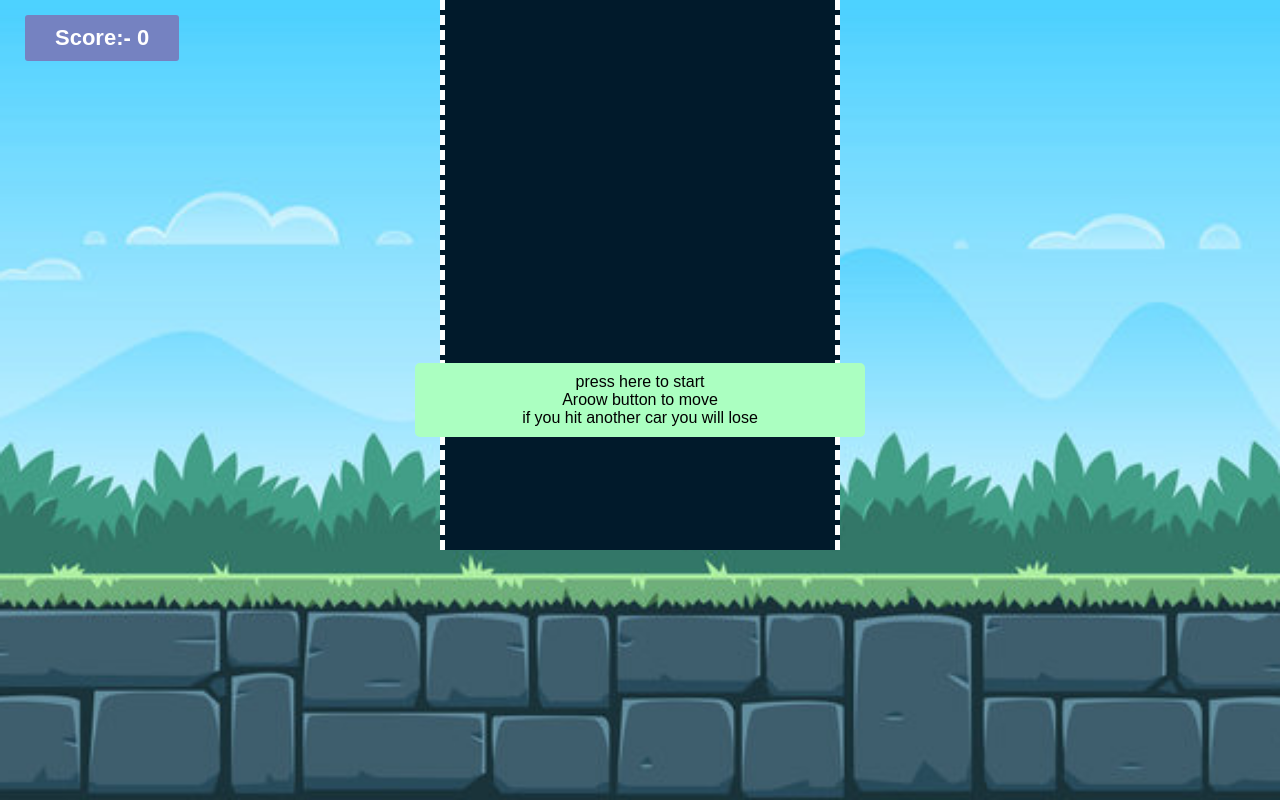
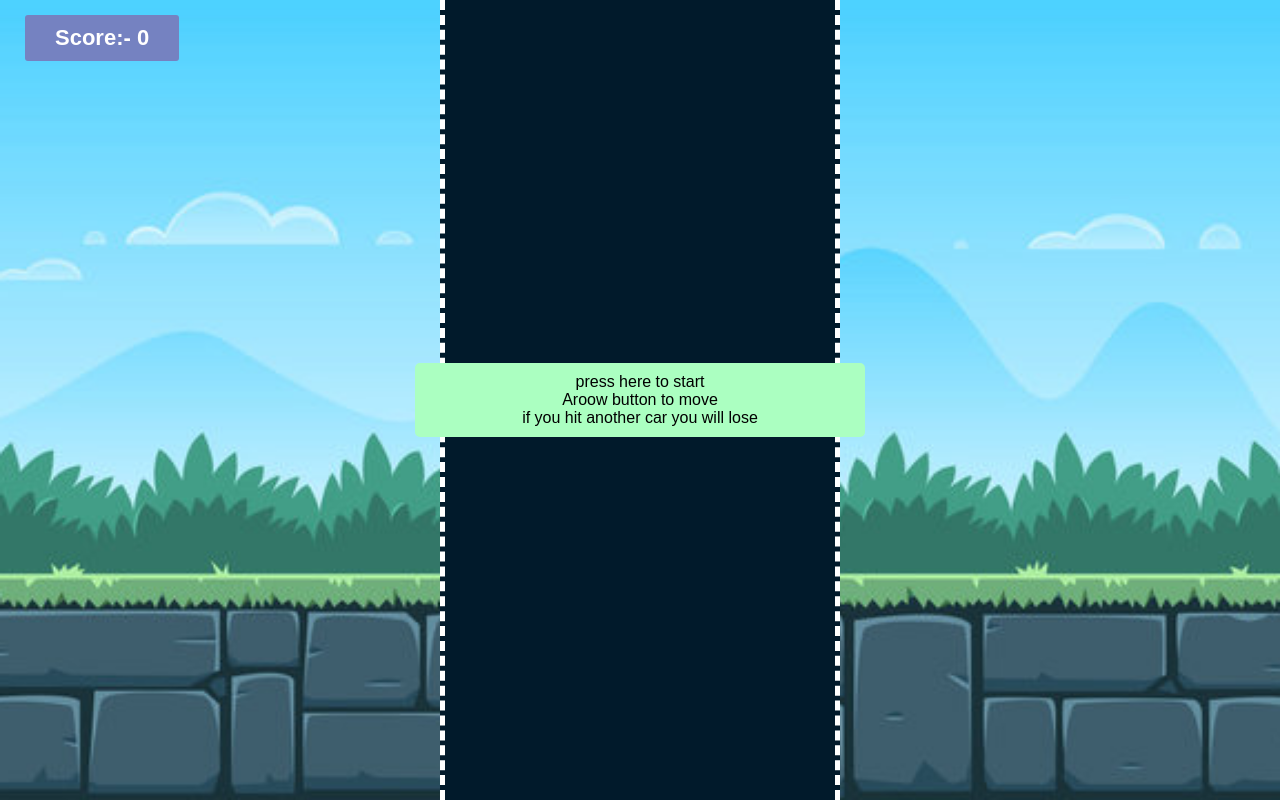
Before and after one commit to sajjad126/car_game.github.io, a plain HTML site: page index.html in a window 1280 px wide. Drawn offline with Linux system fonts and the light colour scheme.

Commit message:
Update car_css.css

```diff
--- a/asserts/car_css.css
+++ b/asserts/car_css.css
@@ -19,7 +19,6 @@
     position: relative;
     width: 400px;
     height: 100vh;
-    max-height: 550px;
     background-color: #011a2b;
     border-right: 5px dashed rgb(255, 255, 255);
     border-left: 5px dashed rgb(255, 255, 255);
```
